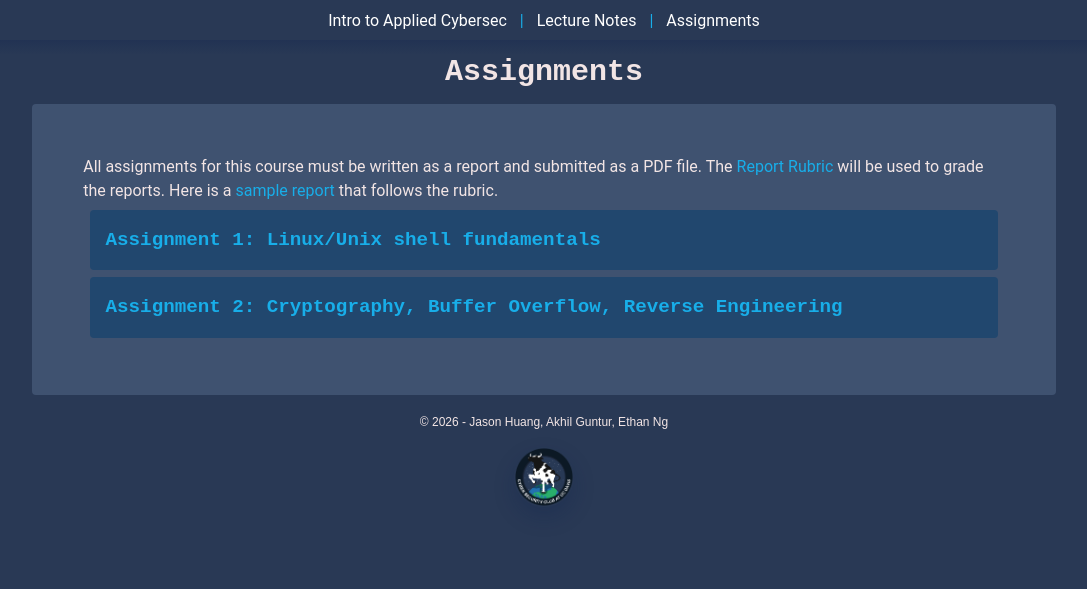
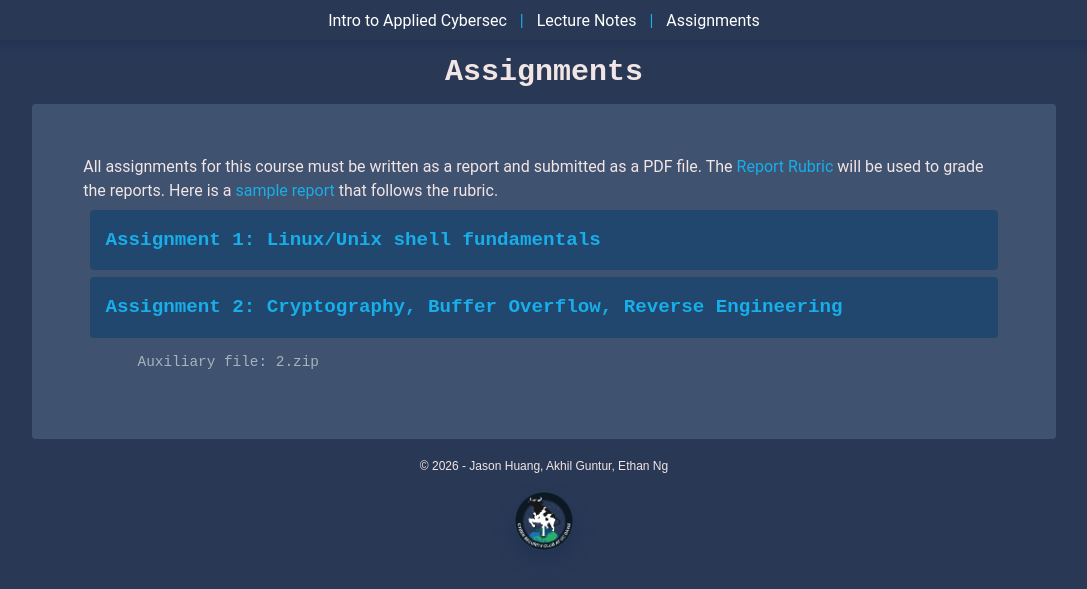
Before and after one commit to cyber-security-club-ucd/ecs198f, a Jekyll site: the page built from assignments.html, in a window 1280 px wide. Shown: the top 589 px of the page, without its empty margins (96-1183 px from the left). Built offline with Jekyll 4.4.1, drawn with Linux system fonts in a browser that asks for light colours.

Commit message:
feat: add auxiliary file block for assignments with aux field
Agent-Logs-Url: https://github.com/cyber-security-club-ucd/ecs198f/sessions/6dae5600-193f-4258-bdcb-9eab350534fd

Co-authored-by: ethanysng <108902306+ethanysng@users.noreply.github.com>

```diff
--- a/assets/css/style.css
+++ b/assets/css/style.css
@@ -374,6 +374,21 @@ iframe[title="YouTube video player"] {
     background-color: var(--bg);
 }
 
+.resource-aux-link {
+    display: block;
+    margin-left: 2em;
+}
+.resource-aux {
+    background-color: var(--fg);
+    padding: 0.5em 1em;
+    margin-top: -0.2em;
+}
+.resource-aux-label {
+    font-family: 'Roboto Mono', monospace;
+    font-size: 0.9em;
+    color: var(--white-dull);
+}
+
 /* Footer */
 
 footer {
--- a/assignments.html
+++ b/assignments.html
@@ -18,5 +18,12 @@ follows the rubric.
     <span class="resource-date">{% if resource.date %} Due: ({{-resource.date-}}) {% endif -%}</span>
   </div>
 </a>
+{% if assign.aux %}
+<a class="resource-link resource-aux-link" href="{{assign.aux}}">
+  <div class="resource resource-aux">
+    <span class="resource-aux-label">Auxiliary file: {{ assign.aux | split: '/' | last }}</span>
+  </div>
+</a>
+{% endif %}
 
 {% endfor %}
```
